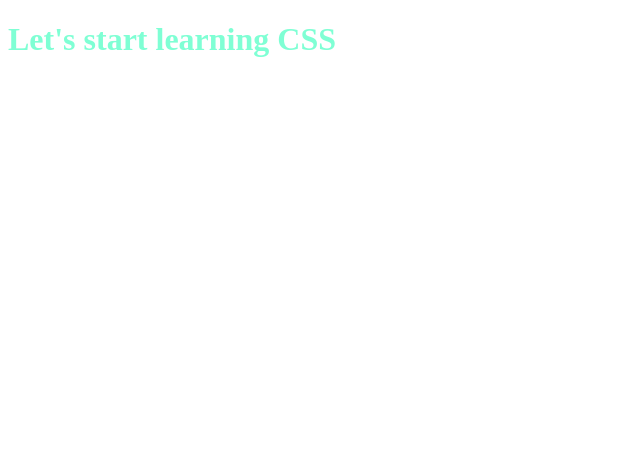
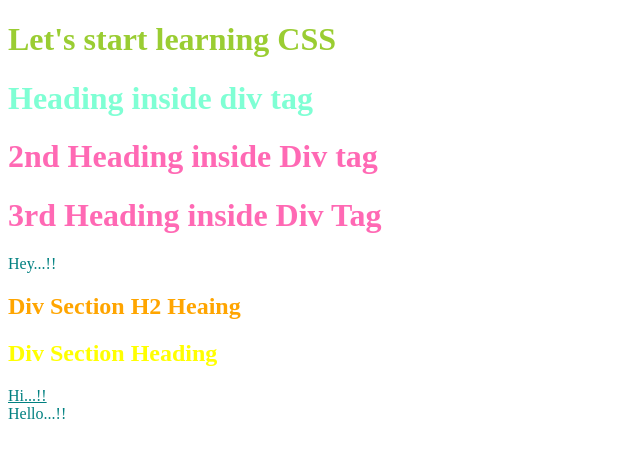
Before and after one commit to amansingh2310/web-stack, a plain HTML site: page index.html in a window 1280 px wide. Shown: the whole page, without its empty margins (0-640 px from the left). Drawn offline with Linux system fonts and the light colour scheme.

Commit message:
css basic

```diff
--- a/css/index.css
+++ b/css/index.css
@@ -1,3 +1,19 @@
-h1 {
+#heading1 {
     color: aquamarine;
 }
+
+.heading {
+    color: hotpink;
+}
+
+div section h2 {
+    color: orange;
+}
+
+p, a, article {
+    color: teal;
+}
+
+/* footer div section article {
+    color: chocolate;
+} */
--- a/index.html
+++ b/index.html
@@ -5,10 +5,46 @@
     <meta name="viewport" content="width=device-width, initial-scale=1.0">
     <title>Learning CSS</title>
     <link rel="stylesheet" href="css/index.css">
+    <style>
+        h1 {
+            color: yellow;
+        }
+    </style>
+
 </head>
 <body>
     <header>
-        <h1>Let's start learning CSS</h1>
+        <h1 style="color: yellowgreen;">Let's start learning CSS</h1>
     </header>
+    <main>
+        <div id="header">
+            <h1 id="heading1"> Heading inside div tag </h1>
+            <h1 class="heading"> 2nd Heading inside Div tag</h1>
+            <h1 class="heading"> 3rd Heading inside Div Tag</h1>
+            <p>
+                Hey...!!
+            </p>
+        </div>
+
+        <div>
+            <section>
+                <h2> Div Section H2 Heaing</h2>
+                <h1> Div Section Heading</h1>
+            </section>
+            <a href="#"> Hi...!!</a>
+        </div>
+
+        <footer>
+            <div>
+                <section>
+                    <article>
+                        Hello...!!
+                    </article>
+                </section>
+            </div>
+        </footer>
+    </main>
 </body>
 </html>
+
+<!-- -->
```
